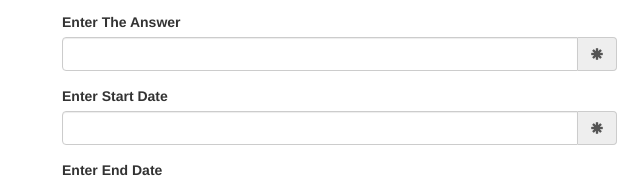
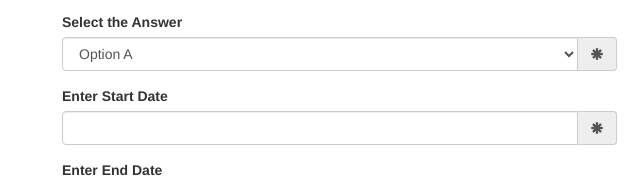
Before and after one commit to christopherpeter/mindtram, a plain HTML site: page questionare.html in a window 1280 px wide. Shown: the part 748-929 px from the top of the page, 8-648 px from the left. Drawn offline with nearby package versions, Linux system fonts and the light colour scheme; a script that the page names is missing.

Commit message:
Latest Commit

```diff
--- a/js/feedslist.js
+++ b/js/feedslist.js
@@ -3,7 +3,7 @@ function loadfeeds()
     var questions = Parse.Object.extend("questionare");
 
     var query = new Parse.Query(questions);
-    query.include("userid");
+    query.include("userprofileid");
     query.descending("updatedAt");
     query.find({
         success: function (questions) {
@@ -14,8 +14,9 @@ function loadfeeds()
                 var object = questions[i];
 
                 output = output + ' <div class="panel panel-default">';
-                output = output + ' <div class="panel-heading"><h4>Question ' + (i + 1) + '</h4></div>';
+                output = output + ' <div class="panel-heading"><h4>Question was posted by  ' + object.get("userprofileid").get("firstname") + ' ' + object.get("userprofileid").get("lastname") + '</h4><img src="' + object.get("userprofileid").get("profileimage").url() + '" class="img-circle pull-right"></div>';
                 output = output + ' <div class="panel-body">';
+                output = output + '<p><img src="' + object.get("userprofileid").get("profileimage").url() + '" class="img-circle pull-right">';
                 output = output + ' <span>' + object.get('question') + '</span>';
                 output = output + ' <div class="clearfix"></div>';
                 output = output + ' <hr>';
--- a/questionare.html
+++ b/questionare.html
@@ -116,9 +116,16 @@
 
 
                         <div class="form-group">
-                            <label for="InputEmail">Enter The Answer</label>
+                            <label for="InputEmail"> Select the Answer</label>
                             <div class="input-group">
-                                <input class="form-control" type="number" id="answer" />
+                                <select class="form-control" id="answer" >
+
+                                    <option value="1">Option A</option>
+                                    <option value="2">Option B</option>
+                                    <option value="3">Option C</option>
+                                    <option value="4">Option D</option>
+
+                                </select>
                                 <span class="input-group-addon"><span class="glyphicon glyphicon-asterisk"></span></span>
                             </div>
                         </div>
```
Also changed, not shown: editquestion.html (+8 -1 lines).
